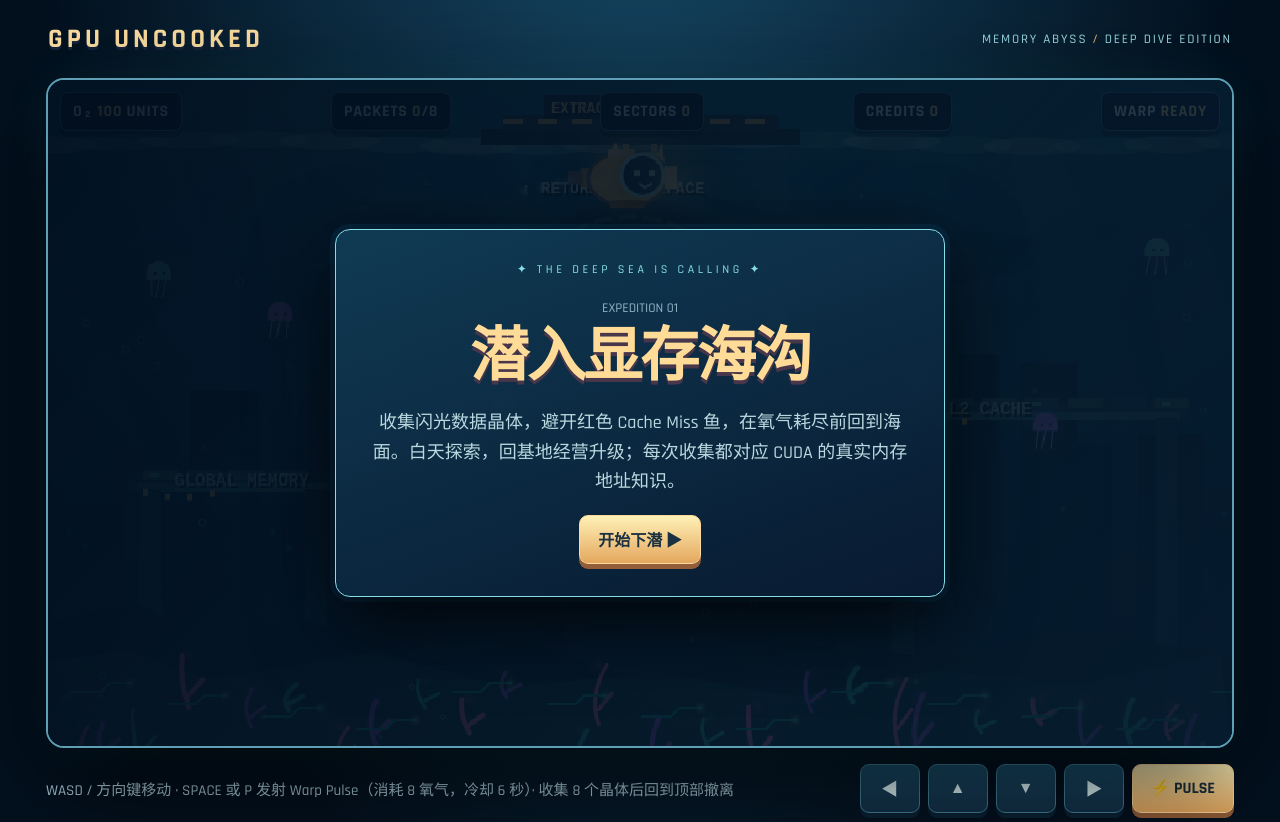
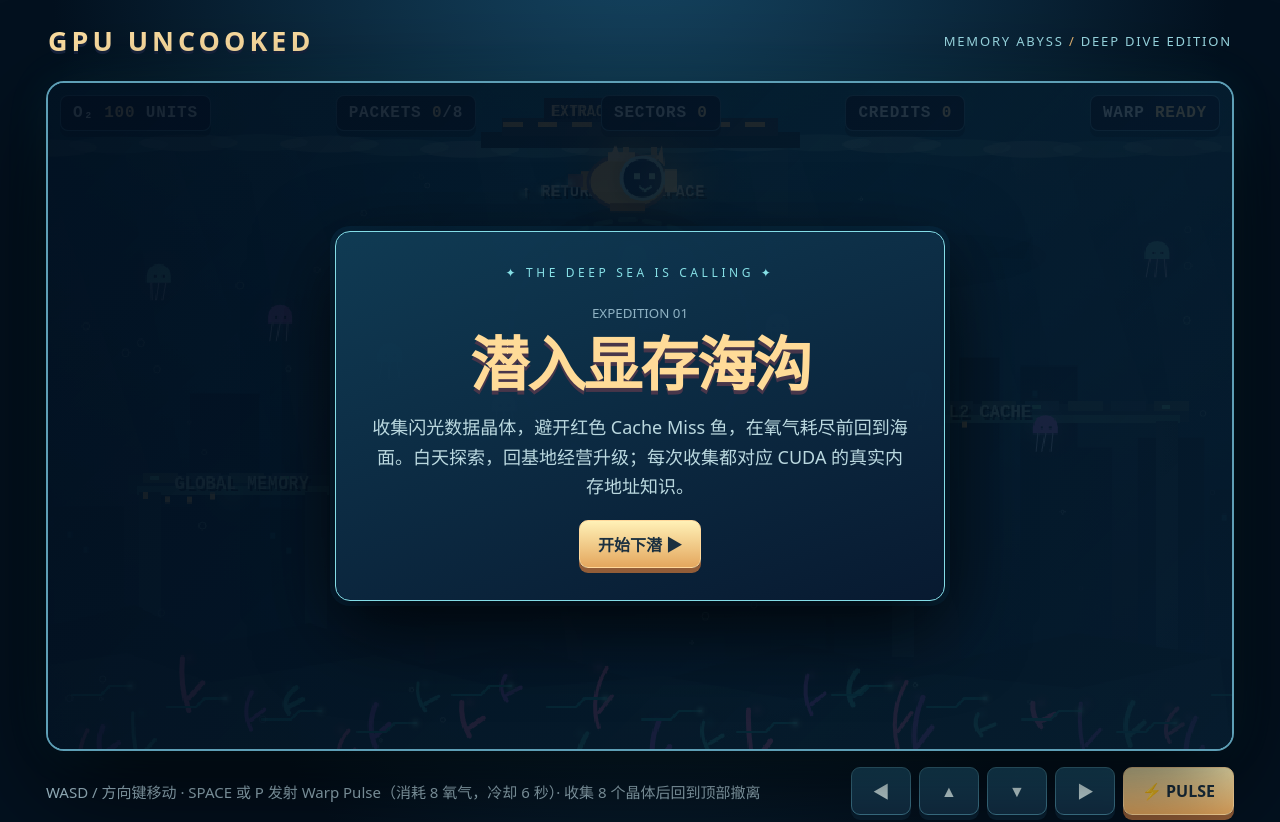
Before and after one commit to hippoley/GPU-Uncooked, a plain HTML site: page playground/arcade/index.html in a window 1280 px wide. Shown: the top 822 px of the page. Drawn offline with Linux system fonts and the light colour scheme; animation ran at ten frames a second.

Commit message:
fix(arcade): keep premium visual build self-contained and offline-friendly

```diff
--- a/playground/arcade/index.html
+++ b/playground/arcade/index.html
@@ -2,7 +2,7 @@
 <html lang="zh"><meta charset="utf-8"><meta name="viewport" content="width=device-width,initial-scale=1">
 <title>GPU UNCOOKED: Memory Abyss</title>
 <style>
-@import url('https://fonts.googleapis.com/css2?family=Rajdhani:wght@500;600;700&display=swap');
+/* Local font stack: no remote asset needed to run offline. */
 :root{color-scheme:dark;--gold:#ffcd7d;--cyan:#93eefa;--glass:#071f34c9}
 *{box-sizing:border-box}body{margin:0;background:radial-gradient(ellipse at 50% -20%,#174967,#03111f 66%);color:#e7f9ff;font-family:Rajdhani,system-ui,"Microsoft YaHei",sans-serif;min-height:100vh}
 header{display:flex;align-items:center;justify-content:space-between;max-width:1220px;margin:auto;padding:22px 18px}header b{font-size:clamp(18px,2.1vw,27px);color:#ffe0a2;letter-spacing:.15em;text-shadow:0 3px #17233d}header small{font-size:13px;letter-spacing:.14em;color:#9ddde7}
```
